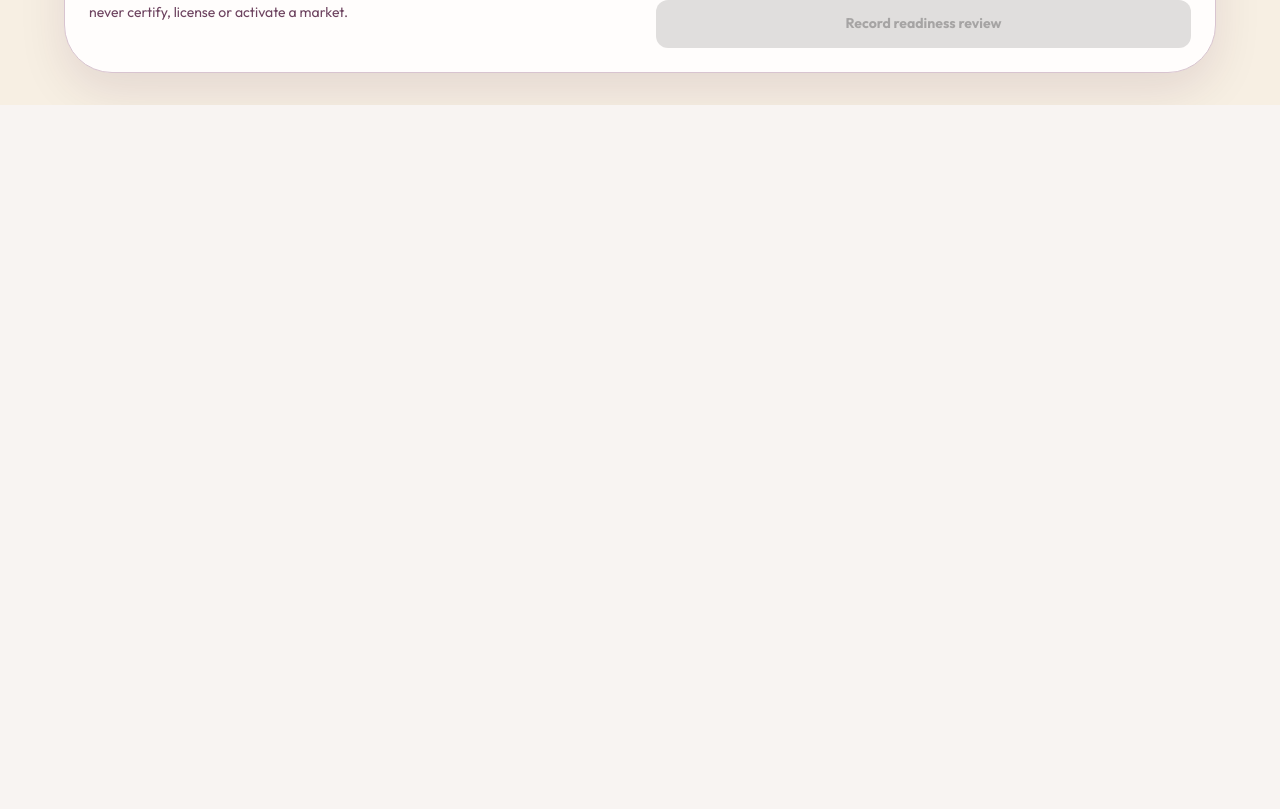
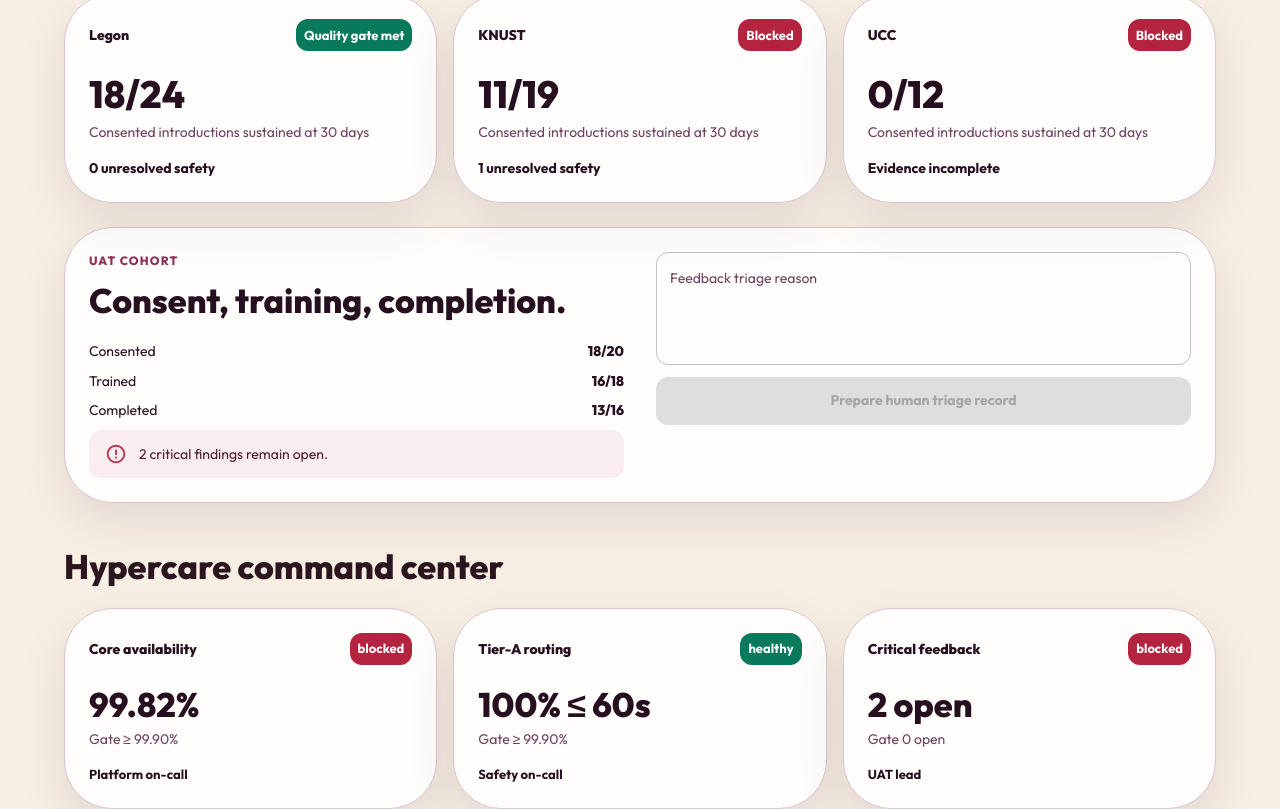
Before and after one commit to stanleyHayes/obiara, a Next.js app in the folder apps/admin/: page /launch in a window 1280 px wide. Shown: the part 1340-2149 px from the top of the page. Before the commit the page ends 1445 px from the top, so only its background shows below. Built offline with nearby package versions, Linux system fonts and the light colour scheme; what @mui/material-nextjs would draw is missing.

Commit message:
feat(admin): add launch hypercare command center

```diff
--- a/apps/admin/app/launch/launch-model.ts
+++ b/apps/admin/app/launch/launch-model.ts
@@ -31,13 +31,39 @@ export interface LaunchState {
   readonly reviewNote: string;
   readonly reviewState: "none" | "recorded";
   readonly reviewRef: string | null;
+  readonly campusAttribution: readonly {
+    readonly campus: string;
+    readonly consentedIntroductions: number;
+    readonly sustainedThirtyDay: number;
+    readonly unresolvedSafety: number;
+    readonly evidenceComplete: boolean;
+  }[];
+  readonly uat: {
+    readonly consented: number;
+    readonly invited: number;
+    readonly trained: number;
+    readonly completed: number;
+    readonly criticalFeedbackOpen: number;
+  };
+  readonly hypercare: readonly {
+    readonly signal: string;
+    readonly current: string;
+    readonly target: string;
+    readonly state: "healthy" | "blocked";
+    readonly owner: string;
+  }[];
+  readonly triageReason: string;
+  readonly triageState: "none" | "prepared";
+  readonly triageRef: string | null;
 }
 
 export type LaunchAction =
   | { readonly type: "review-note"; readonly value: string }
   | { readonly type: "record-review" }
   | { readonly type: "throttle-reason"; readonly value: string }
-  | { readonly type: "prepare-throttle" };
+  | { readonly type: "prepare-throttle" }
+  | { readonly type: "triage-reason"; readonly value: string }
+  | { readonly type: "prepare-triage" };
 
 export const initialLaunchState: LaunchState = {
   readinessRef: "launch-readiness•••4V6",
@@ -91,6 +117,62 @@ export const initialLaunchState: LaunchState = {
   reviewNote: "",
   reviewState: "none",
   reviewRef: null,
+  campusAttribution: [
+    {
+      campus: "Legon",
+      consentedIntroductions: 24,
+      sustainedThirtyDay: 18,
+      unresolvedSafety: 0,
+      evidenceComplete: true,
+    },
+    {
+      campus: "KNUST",
+      consentedIntroductions: 19,
+      sustainedThirtyDay: 11,
+      unresolvedSafety: 1,
+      evidenceComplete: true,
+    },
+    {
+      campus: "UCC",
+      consentedIntroductions: 12,
+      sustainedThirtyDay: 0,
+      unresolvedSafety: 0,
+      evidenceComplete: false,
+    },
+  ],
+  uat: {
+    consented: 18,
+    invited: 20,
+    trained: 16,
+    completed: 13,
+    criticalFeedbackOpen: 2,
+  },
+  hypercare: [
+    {
+      signal: "Core availability",
+      current: "99.82%",
+      target: "≥ 99.90%",
+      state: "blocked",
+      owner: "Platform on-call",
+    },
+    {
+      signal: "Tier-A routing",
+      current: "100% ≤ 60s",
+      target: "≥ 99.90%",
+      state: "healthy",
+      owner: "Safety on-call",
+    },
+    {
+      signal: "Critical feedback",
+      current: "2 open",
+      target: "0 open",
+      state: "blocked",
+      owner: "UAT lead",
+    },
+  ],
+  triageReason: "",
+  triageState: "none",
+  triageRef: null,
 };
 
 export function launchBlocked(state: LaunchState) {
@@ -106,6 +188,21 @@ export function launchReducer(
   }
   if (action.type === "throttle-reason" && state.throttleState === "none") {
     return { ...state, throttleReason: action.value.slice(0, 180) };
+  }
+  if (action.type === "triage-reason" && state.triageState === "none") {
+    return { ...state, triageReason: action.value.slice(0, 180) };
+  }
+  if (
+    action.type === "prepare-triage" &&
+    state.triageState === "none" &&
+    state.uat.criticalFeedbackOpen > 0 &&
+    state.triageReason.trim().length >= 12
+  ) {
+    return {
+      ...state,
+      triageState: "prepared",
+      triageRef: "uat-triage•••7H4",
+    };
   }
   if (
     action.type === "prepare-throttle" &&
--- a/apps/admin/app/launch/launch-readiness-desk.tsx
+++ b/apps/admin/app/launch/launch-readiness-desk.tsx
@@ -117,6 +117,91 @@ export function LaunchReadinessDesk() {
           </Box>
         </Card>
 
+        <Typography component="h2" sx={{ fontSize: 34, fontWeight: 800, mb: 2, mt: 5 }}>
+          Quality-gated campus attribution
+        </Typography>
+        <Alert severity="info" sx={{ borderRadius: 3, mb: 2 }}>
+          Aggregate outcomes recognise programme quality—not individual recruitment volume. No ambassador identity, leaderboard or payout appears here.
+        </Alert>
+        <Box sx={{ display: "grid", gap: 2, gridTemplateColumns: { xs: "1fr", md: "repeat(3,minmax(0,1fr))" } }}>
+          {state.campusAttribution.map((campus) => {
+            const passes = campus.evidenceComplete && campus.unresolvedSafety === 0 && campus.sustainedThirtyDay > 0;
+            return (
+              <Card key={campus.campus} sx={{ borderRadius: 4, p: 3 }}>
+                <Stack direction="row" sx={{ alignItems: "center", justifyContent: "space-between" }}>
+                  <Typography sx={{ fontWeight: 800 }}>{campus.campus}</Typography>
+                  <Chip color={passes ? "success" : "error"} label={passes ? "Quality gate met" : "Blocked"} size="small" />
+                </Stack>
+                <Typography sx={{ fontSize: 38, fontWeight: 800, mt: 2 }}>
+                  {campus.sustainedThirtyDay}/{campus.consentedIntroductions}
+                </Typography>
+                <Typography sx={{ color: "text.secondary" }}>Consented introductions sustained at 30 days</Typography>
+                <Typography sx={{ fontWeight: 700, mt: 2 }}>
+                  {campus.evidenceComplete ? `${campus.unresolvedSafety} unresolved safety` : "Evidence incomplete"}
+                </Typography>
+              </Card>
+            );
+          })}
+        </Box>
+
+        <Card sx={{ borderRadius: 4, display: "grid", gap: 4, gridTemplateColumns: { xs: "1fr", md: "1fr 1fr" }, mt: 3, p: 3 }}>
+          <Box>
+            <Typography sx={{ color: "#8e3159", fontSize: 12, fontWeight: 800, letterSpacing: 1.2 }}>UAT COHORT</Typography>
+            <Typography component="h2" sx={{ fontSize: 34, fontWeight: 800, mt: 1 }}>Consent, training, completion.</Typography>
+            <Stack spacing={1.2} sx={{ mt: 2 }}>
+              <Stack direction="row" sx={{ justifyContent: "space-between" }}><Typography>Consented</Typography><Typography sx={{ fontWeight: 800 }}>{state.uat.consented}/{state.uat.invited}</Typography></Stack>
+              <Stack direction="row" sx={{ justifyContent: "space-between" }}><Typography>Trained</Typography><Typography sx={{ fontWeight: 800 }}>{state.uat.trained}/{state.uat.consented}</Typography></Stack>
+              <Stack direction="row" sx={{ justifyContent: "space-between" }}><Typography>Completed</Typography><Typography sx={{ fontWeight: 800 }}>{state.uat.completed}/{state.uat.trained}</Typography></Stack>
+              <Alert severity="error">{state.uat.criticalFeedbackOpen} critical findings remain open.</Alert>
+            </Stack>
+          </Box>
+          <Box>
+            {state.triageState === "none" ? (
+              <>
+                <TextField
+                  fullWidth
+                  label="Feedback triage reason"
+                  multiline
+                  onChange={(event) => dispatch({ type: "triage-reason", value: event.target.value })}
+                  rows={4}
+                  value={state.triageReason}
+                />
+                <Button
+                  disabled={state.uat.criticalFeedbackOpen === 0 || state.triageReason.trim().length < 12}
+                  fullWidth
+                  onClick={() => dispatch({ type: "prepare-triage" })}
+                  sx={{ mt: 1.5 }}
+                  variant="contained"
+                >
+                  Prepare human triage record
+                </Button>
+              </>
+            ) : (
+              <Alert severity="info"><strong>{state.triageRef}</strong><br />Triage prepared. Findings, ownership and launch state remain unchanged.</Alert>
+            )}
+          </Box>
+        </Card>
+
+        <Typography component="h2" sx={{ fontSize: 34, fontWeight: 800, mb: 2, mt: 5 }}>
+          Hypercare command center
+        </Typography>
+        <Box sx={{ display: "grid", gap: 2, gridTemplateColumns: { xs: "1fr", md: "repeat(3,minmax(0,1fr))" } }}>
+          {state.hypercare.map((signal) => (
+            <Card key={signal.signal} sx={{ borderRadius: 4, p: 3 }}>
+              <Stack direction="row" sx={{ alignItems: "center", justifyContent: "space-between" }}>
+                <Typography sx={{ fontWeight: 800 }}>{signal.signal}</Typography>
+                <Chip color={signal.state === "healthy" ? "success" : "error"} label={signal.state} size="small" />
+              </Stack>
+              <Typography sx={{ fontSize: 34, fontWeight: 800, mt: 2 }}>{signal.current}</Typography>
+              <Typography sx={{ color: "text.secondary" }}>Gate {signal.target}</Typography>
+              <Typography sx={{ fontSize: 13, fontWeight: 700, mt: 2 }}>{signal.owner}</Typography>
+            </Card>
+          ))}
+        </Box>
+        <Alert severity="warning" sx={{ borderRadius: 3, mt: 2 }}>
+          Daily review stays blocked while any signal is red. This desk cannot close incidents, replenish budgets or activate production.
+        </Alert>
+
         <Card sx={{ borderRadius: 4, display: "grid", gap: 4, gridTemplateColumns: { xs: "1fr", md: "1fr 1fr" }, mt: 3, p: 3 }}>
           <Box>
             <Typography sx={{ color: "#8e3159", fontSize: 12, fontWeight: 800, letterSpacing: 1.2 }}>HUMAN READINESS REVIEW</Typography>
```
Also changed, not shown: 2 other files (tests, documents, lock files or other folders).
